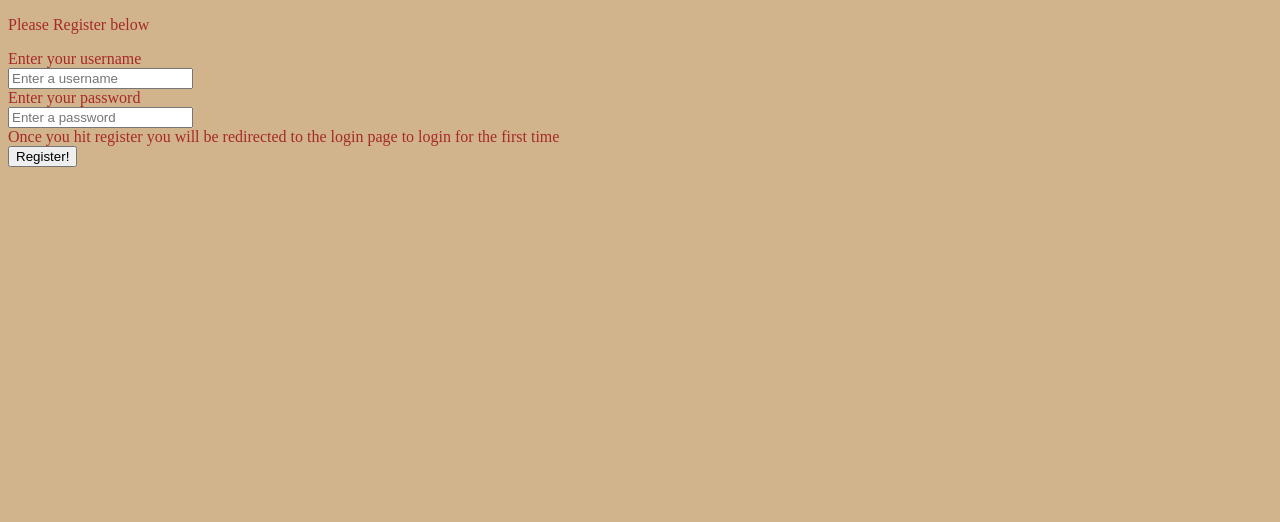
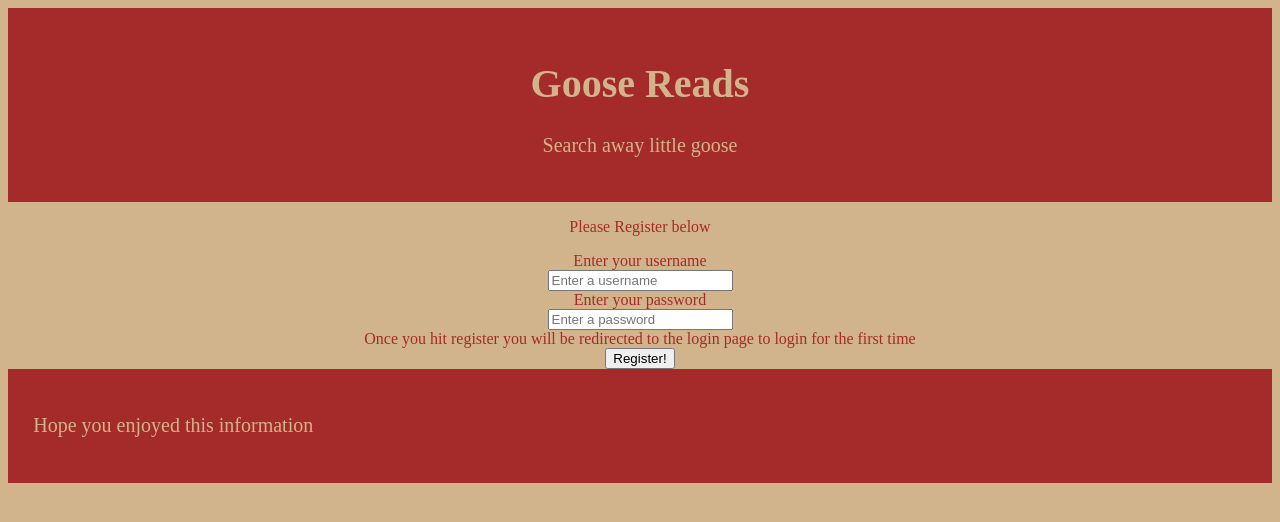
Before and after one commit to ReverendSymes/ENGO-651-Lab1-Symes, a Flask app: page /registration in a window 1280 px wide. Shown: the top 522 px of the page. Run offline with Flask 2, Linux system fonts and the light colour scheme.

Commit message:
pretty changes

```diff
--- a/templates/registration.html
+++ b/templates/registration.html
@@ -4,10 +4,30 @@
 body {
   background-color: tan;
   color: brown;
+  text-align: center;
+}
+.header {
+  padding: 2%;
+  text-align: center;
+  color: tan;
+  font-size: 20px;
+  background: brown;
+}
+
+.footer {
+  padding: 2%;
+  text-align: left;
+  color: tan;
+  font-size: 20px;
+  background: brown;
 }
 </style>
 <title>Registration Page</title>
 </head>
+<div class="header">
+  <h1>Goose Reads</h1>
+  <p>Search away little goose</p>
+</div>
 <body>
   <p>Please Register below</p>
 
@@ -23,3 +43,8 @@ body {
 </form>
 
 </body>
+
+<div class="footer">
+  <p>Hope you enjoyed this information</p>
+
+</div>
--- a/templates/success.html
+++ b/templates/success.html
@@ -3,6 +3,7 @@
 <style>
 body {
   background-color: tan;
+  color: brown;
   text-align: center;
 }
 .header {
```
Also changed, not shown: templates/search.html (+26 -0 lines), templates/searchresults.html (+26 -0 lines).
